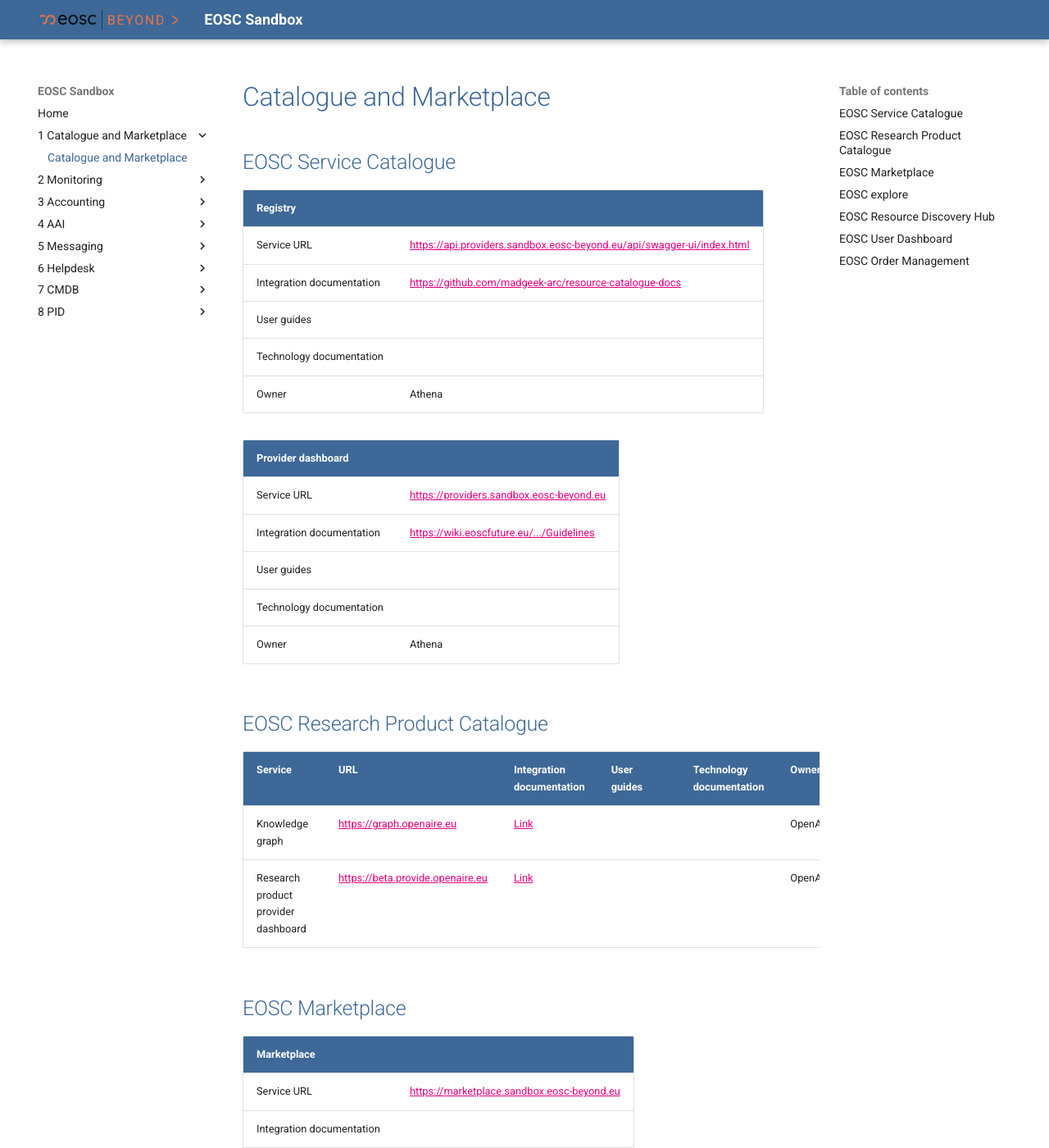
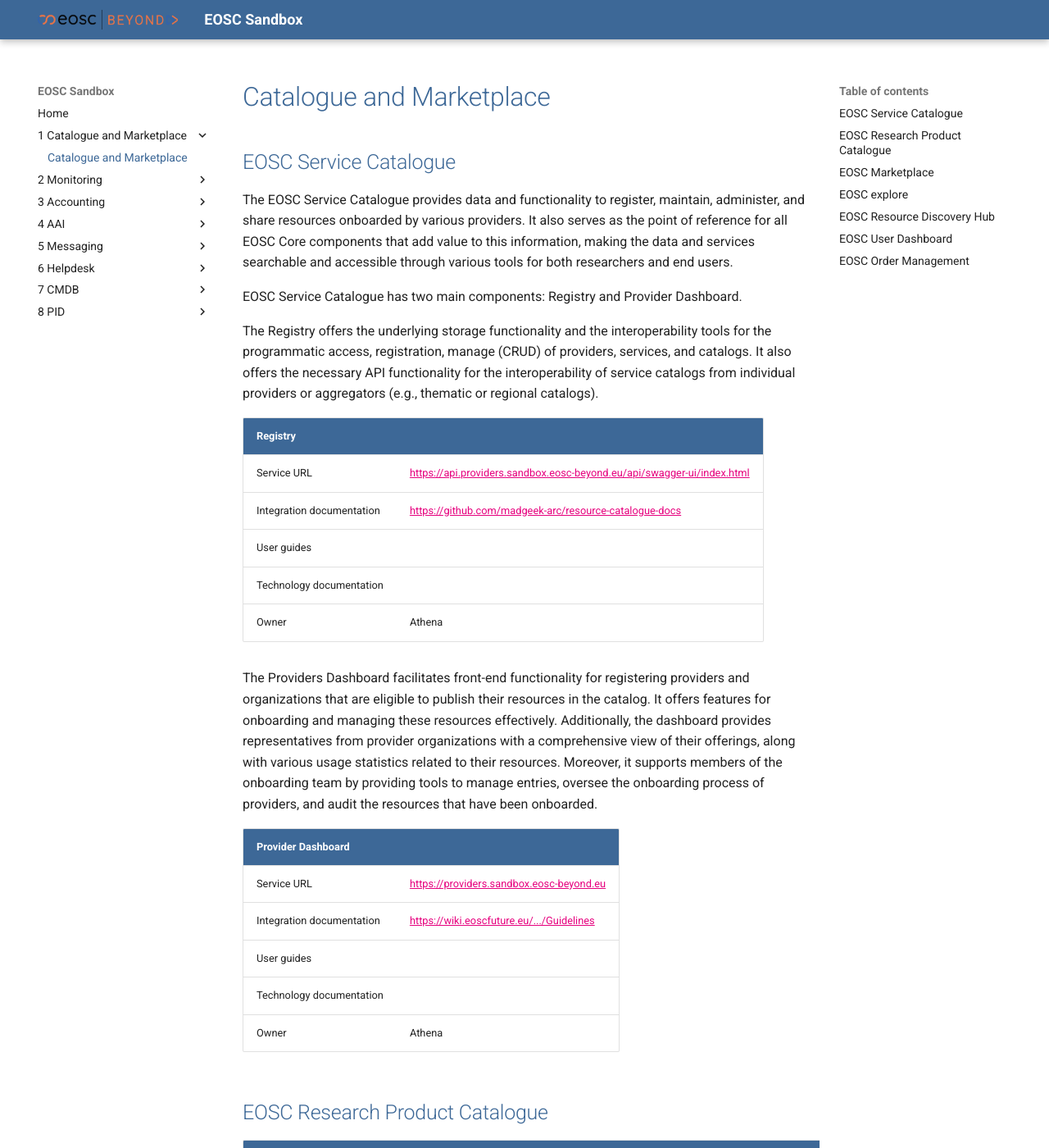
Before and after one commit to eosc-beyond-sandbox/eosc-sandbox, an MkDocs documentation site: the page built from resources/1 Catalogue and Marketplace/Catalogue and Marketplace.md, in a window 1280 px wide and 1400 px high. Shown: the whole window at 82% size. Built offline with MkDocs 1.6.1 and Material for MkDocs 9.7.7, drawn with Linux system fonts in a browser that asks for light colours.

Commit message:
EOSC Service Catalogue update

```diff
--- a/resources/1 Catalogue and Marketplace/Catalogue and Marketplace.md
+++ b/resources/1 Catalogue and Marketplace/Catalogue and Marketplace.md
@@ -2,23 +2,29 @@
 
 ## EOSC Service Catalogue
 
-| Registry                  |                                                                                                                                                  |
-| :------------------------ | :----------------------------------------------------------------------------------------------------------------------------------------------- |
-| Service URL               | [https://api.providers.sandbox.eosc-beyond.eu/api/swagger-ui/index.html](https://api.providers.sandbox.eosc-beyond.eu/api/swagger-ui/index.html) |
-| Integration documentation | [https://github.com/madgeek-arc/resource-catalogue-docs](https://github.com/madgeek-arc/resource-catalogue-docs)                                 |
-| User guides               |                                                                                                                                                  |
-| Technology documentation  |                                                                                                                                                  |
-| Owner                     | Athena                                                                                                                                           |
+The EOSC Service Catalogue provides data and functionality to register, maintain, administer, and share resources onboarded by various providers. It also serves as the point of reference for all EOSC Core components that add value to this information, making the data and services searchable and accessible through various tools for both researchers and end users.
 
+EOSC Service Catalogue has two main components: Registry and Provider Dashboard.
 
-| Provider dashboard        |                                                                                                                                                                   |
+The Registry offers the underlying storage functionality and the interoperability tools for the programmatic access, registration, manage (CRUD) of providers, services, and catalogs. It also offers the necessary API functionality for the interoperability of service catalogs from individual providers or aggregators (e.g., thematic or regional catalogs).
+
+| Registry                  |                                                                          |
+| :------------------------ | :----------------------------------------------------------------------- |
+| Service URL               | <https://api.providers.sandbox.eosc-beyond.eu/api/swagger-ui/index.html> |
+| Integration documentation | <https://github.com/madgeek-arc/resource-catalogue-docs>                 |
+| User guides               |                                                                          |
+| Technology documentation  |                                                                          |
+| Owner                     | Athena                                                                   |
+
+The Providers Dashboard facilitates front-end functionality for registering providers and organizations that are eligible to publish their resources in the catalog. It offers features for onboarding and managing these resources effectively. Additionally, the dashboard provides representatives from provider organizations with a comprehensive view of their offerings, along with various usage statistics related to their resources. Moreover, it supports members of the onboarding team by providing tools to manage entries, oversee the onboarding process of providers, and audit the resources that have been onboarded.
+
+| Provider Dashboard        |                                                                                                                                                                   |
 | :------------------------ | :---------------------------------------------------------------------------------------------------------------------------------------------------------------- |
-| Service URL               | [https://providers.sandbox.eosc-beyond.eu](https://providers.sandbox.eosc-beyond.eu)                                                                              |
+| Service URL               | <https://providers.sandbox.eosc-beyond.eu>                                                                                                                        |
 | Integration documentation | [https://wiki.eoscfuture.eu/.../Guidelines](https://wiki.eoscfuture.eu/display/PUBLIC/1.3+EOSC+Service+Catalogue%3A+Architecture+and+Interoperability+Guidelines) |
 | User guides               |                                                                                                                                                                   |
 | Technology documentation  |                                                                                                                                                                   |
 | Owner                     | Athena                                                                                                                                                            |
-
 
 ## EOSC Research Product Catalogue
 
@@ -29,13 +35,13 @@
 
 ## EOSC Marketplace
 
-| Marketplace               |                                                                                          |
-| :------------------------ | :--------------------------------------------------------------------------------------- |
-| Service URL               | [https://marketplace.sandbox.eosc-beyond.eu](https://marketplace.sandbox.eosc-beyond.eu) |
-| Integration documentation |                                                                                          |
-| User guides               |                                                                                          |
-| Technology documentation  |                                                                                          |
-| Owner                     | Cyfronet                                                                                 |
+| Marketplace               |                                              |
+| :------------------------ | :------------------------------------------- |
+| Service URL               | <https://marketplace.sandbox.eosc-beyond.eu> |
+| Integration documentation |                                              |
+| User guides               |                                              |
+| Technology documentation  |                                              |
+| Owner                     | Cyfronet                                     |
 
 ## EOSC explore
 
@@ -45,23 +51,23 @@
 
 ## EOSC Resource Discovery Hub
 
-| Marketplace               |                                                                                                        |
-| :------------------------ | :----------------------------------------------------------------------------------------------------- |
-| Search Service            | [https://search.marketplace.sandbox.eosc-beyond.eu](https://search.marketplace.sandbox.eosc-beyond.eu) |
-| Integration documentation |                                                                                                        |
-| User guides               |                                                                                                        |
-| Technology documentation  |                                                                                                        |
-| Owner                     | Cyfronet                                                                                               |
+| Marketplace               |                                                     |
+| :------------------------ | :-------------------------------------------------- |
+| Search Service            | <https://search.marketplace.sandbox.eosc-beyond.eu> |
+| Integration documentation |                                                     |
+| User guides               |                                                     |
+| Technology documentation  |                                                     |
+| Owner                     | Cyfronet                                            |
 
 ## EOSC User Dashboard
 
-| User Dashboard            |                                                                        |
-| :------------------------ | :--------------------------------------------------------------------- |
-| Service URL               | [https://my.sandbox.eosc-beyond.eu](https://my.sandbox.eosc-beyond.eu) |
-| Integration documentation |                                                                        |
-| User guides               |                                                                        |
-| Technology documentation  |                                                                        |
-| Owner                     | Cyfronet                                                               |
+| User Dashboard            |                                     |
+| :------------------------ | :---------------------------------- |
+| Service URL               | <https://my.sandbox.eosc-beyond.eu> |
+| Integration documentation |                                     |
+| User guides               |                                     |
+| Technology documentation  |                                     |
+| Owner                     | Cyfronet                            |
 
 ## EOSC Order Management
 
```
